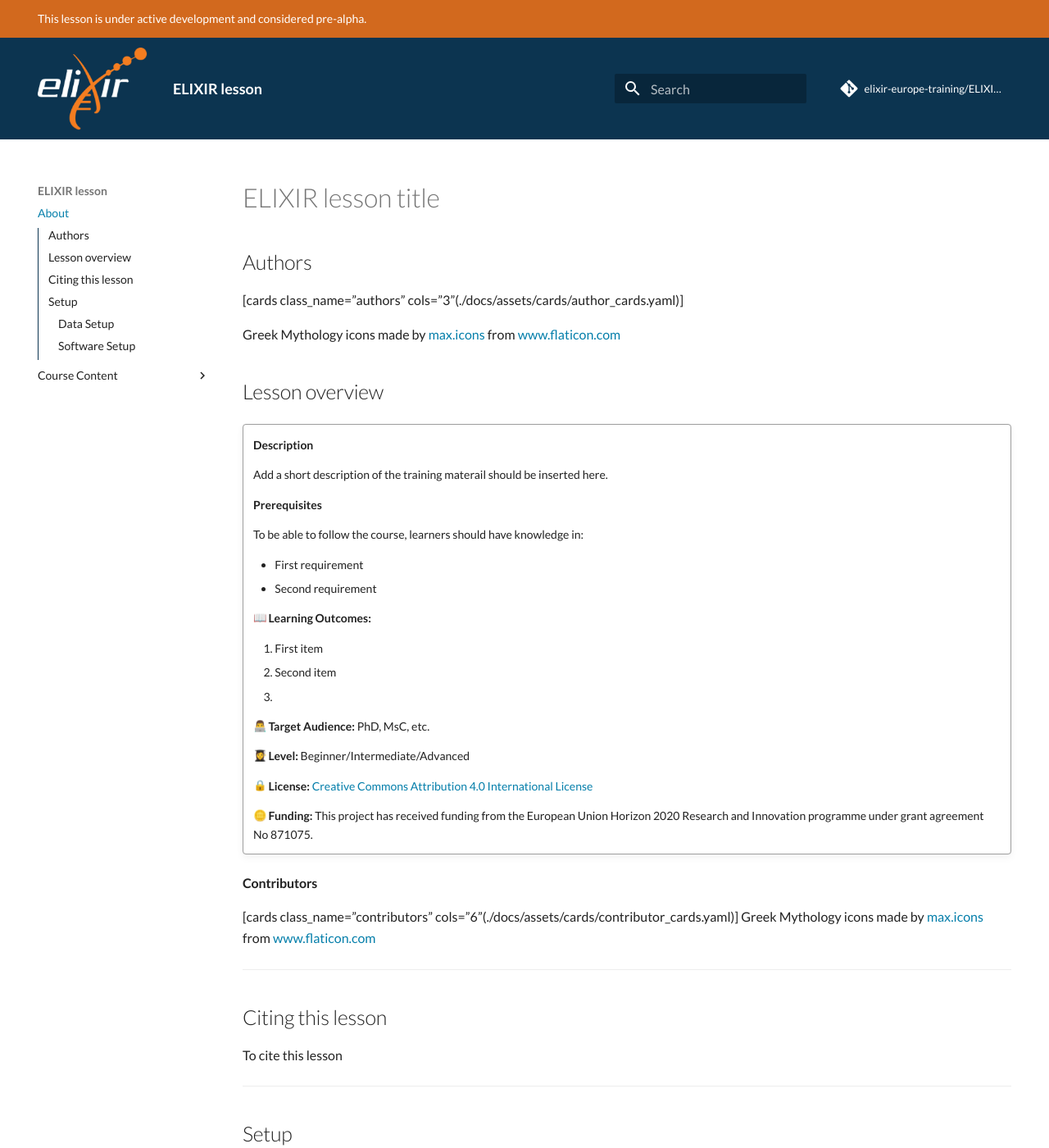
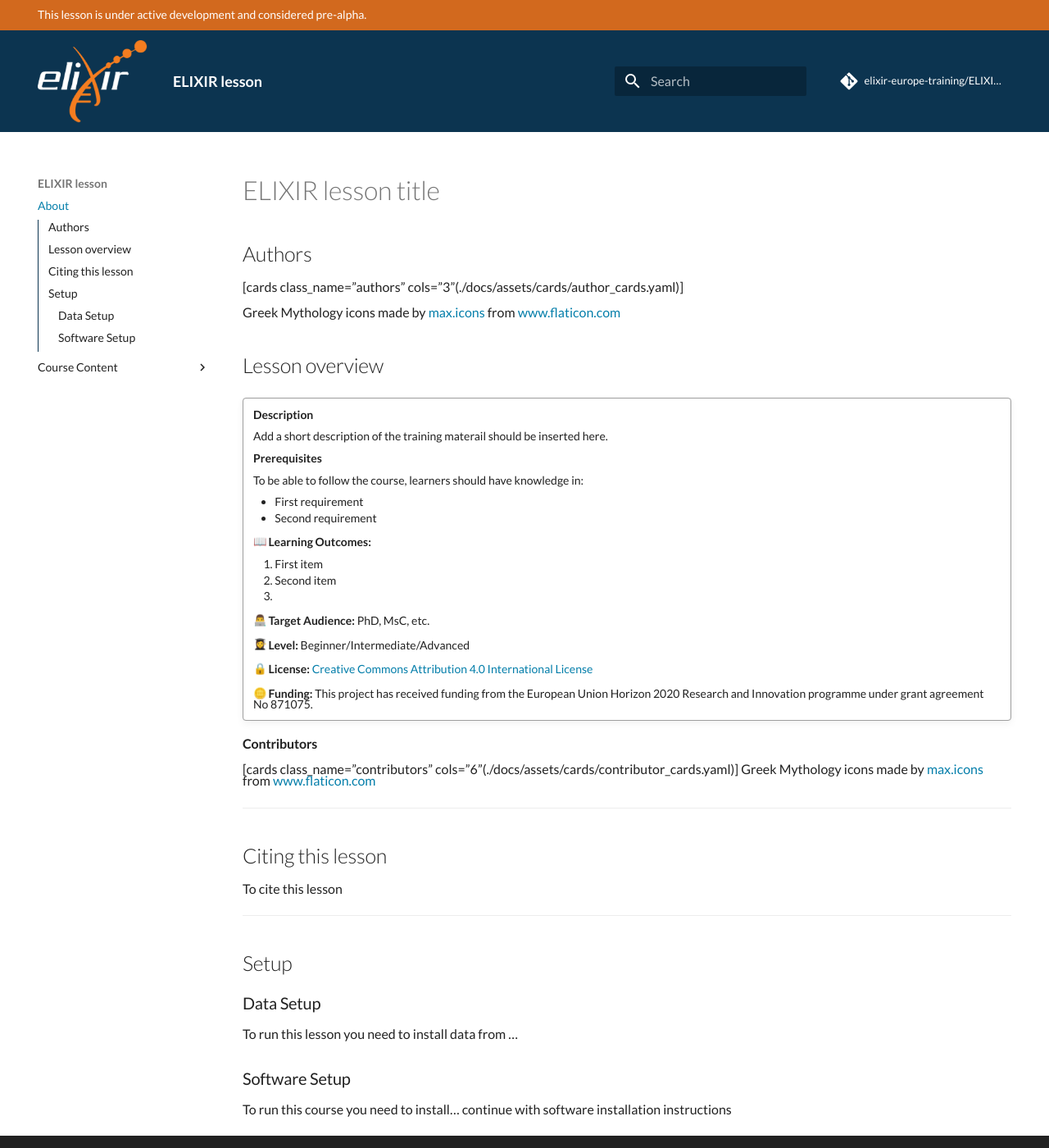
Before and after one commit to elixir-europe-training/ELIXIR-TrP-LessonTemplate-MkDocs, an MkDocs documentation site: the page built from docs/index.md, in a window 1280 px wide and 1400 px high. Shown: the whole window at 82% size. Built offline with MkDocs 1.6.1 and Material for MkDocs 9.7.7, drawn with Linux system fonts in a browser that asks for light colours; emoji names are drawn with the system emoji font; comment, search, counter and statistics services are not loaded.

Commit message:
Update extra.css

```diff
--- a/docs/stylesheets/extra.css
+++ b/docs/stylesheets/extra.css
@@ -35,3 +35,7 @@
   height: 100px;
   width: auto;
 }
+
+.md-typeset {
+  line-height: 0.9;
+}
```
